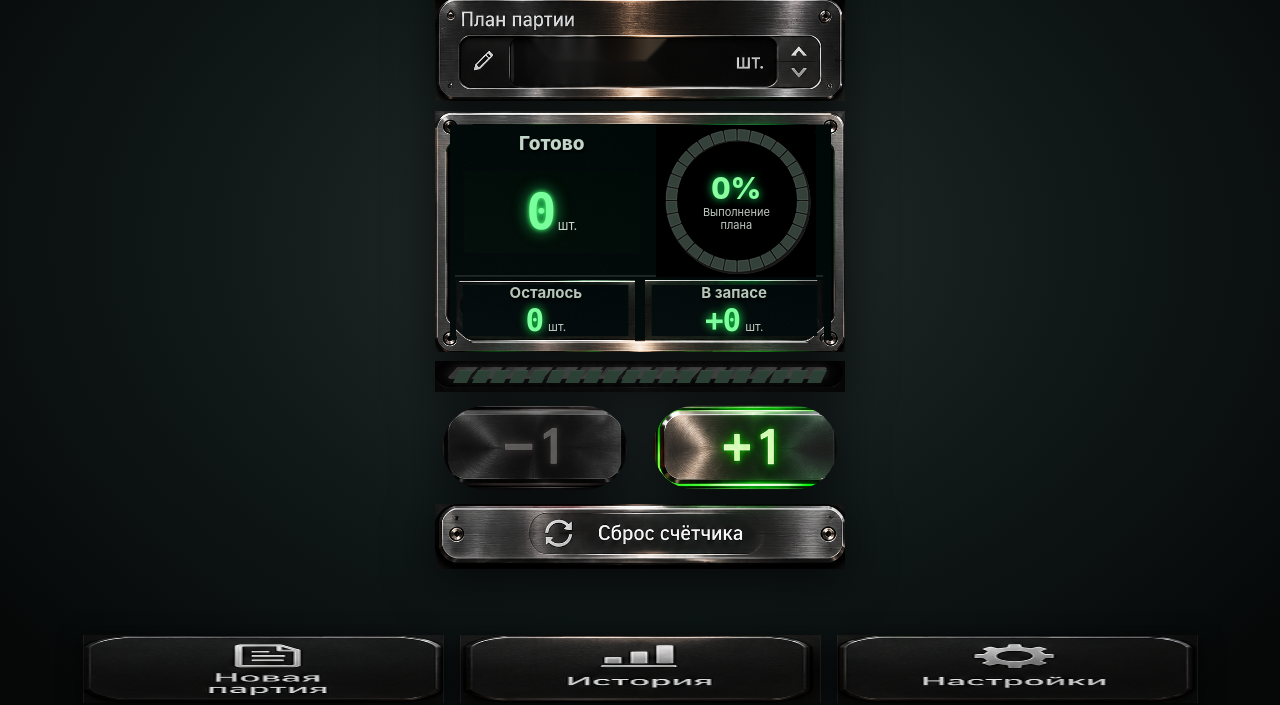
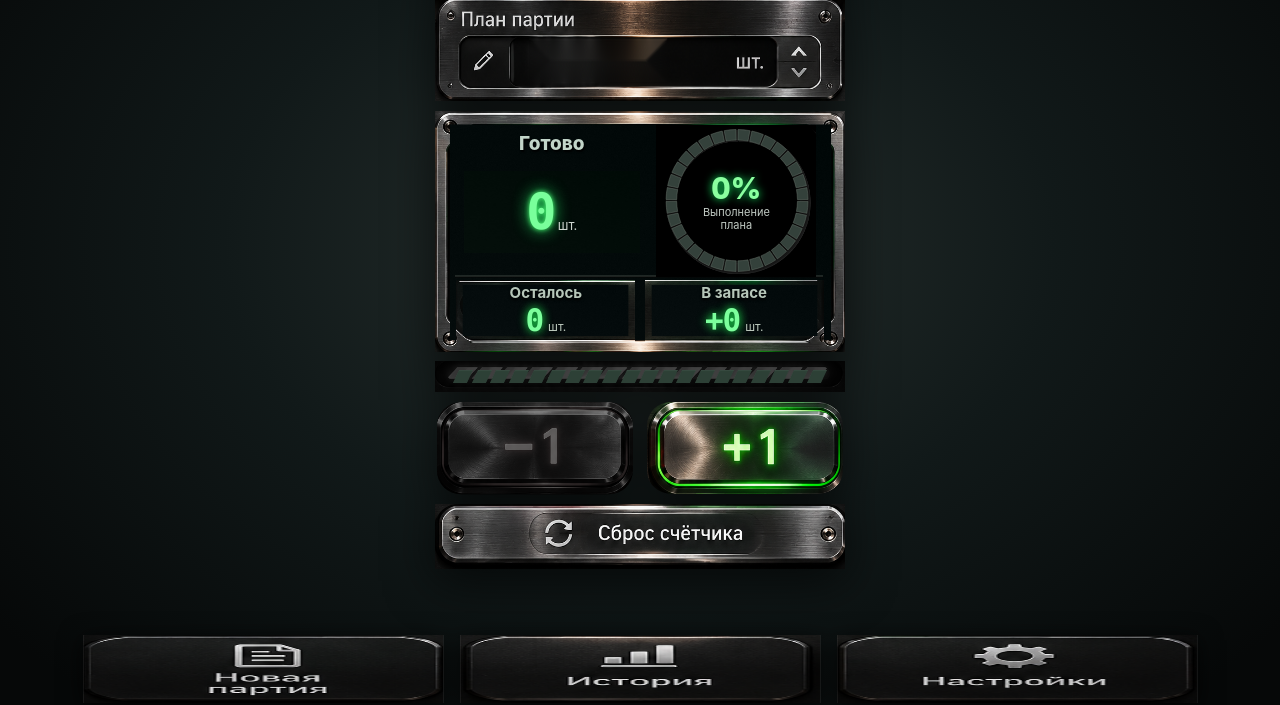
Before and after one commit to Saitama21/part-counter, a plain HTML site: page index.html in a window 1280 px wide. Shown: the part 95-800 px from the top of the page. Drawn offline with Linux system fonts and the light colour scheme.

Commit message:
Preserve metal button corners with gentler rounded mask

```diff
--- a/style.css
+++ b/style.css
@@ -49,7 +49,7 @@ img{display:block;max-width:100%;user-select:none;-webkit-user-drag:none}
 .bar-segment.on{background:linear-gradient(135deg,#b0ffba,#35eb67 48%,#20b955);box-shadow:0 0 7px #3fff75,inset 0 1px 2px #f1fff0}
 .controls{display:grid;grid-template-columns:1fr 1fr;gap:2.5%;width:100%}
 /* One physical button surface: original idle/pressed PNGs, no decorative overlays. */
-.count-btn{display:block;border:0;padding:0;min-width:0;width:100%;aspect-ratio:360/169;background-position:center;background-size:100% 100%;background-repeat:no-repeat;transform-origin:50% 54%;clip-path:inset(5% 4% 6% 4% round 21% / 43%);will-change:transform,filter;transition:transform 190ms cubic-bezier(.18,1.4,.4,1),filter 160ms ease}
+.count-btn{display:block;border:0;padding:0;min-width:0;width:100%;aspect-ratio:360/169;background-position:center;background-size:100% 100%;background-repeat:no-repeat;transform-origin:50% 54%;clip-path:inset(1% 1% 1% 1% round 12% / 25%);will-change:transform,filter;transition:transform 190ms cubic-bezier(.18,1.4,.4,1),filter 160ms ease}
 .minus{background-image:url("./09_minus_button_idle.png")}
 .plus{background-image:url("./10_plus_button_idle.png")}
 .count-btn:not(:disabled):is(:active,.is-pressed){transform:translate3d(0,2px,0) scale(.987);filter:brightness(.87) contrast(1.035);transition:transform 45ms ease-out,filter 45ms ease-out}
```
